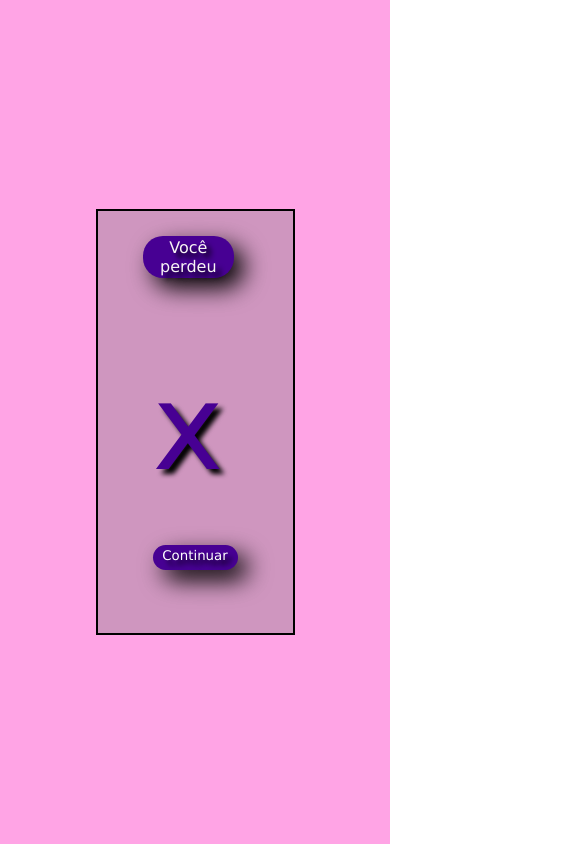
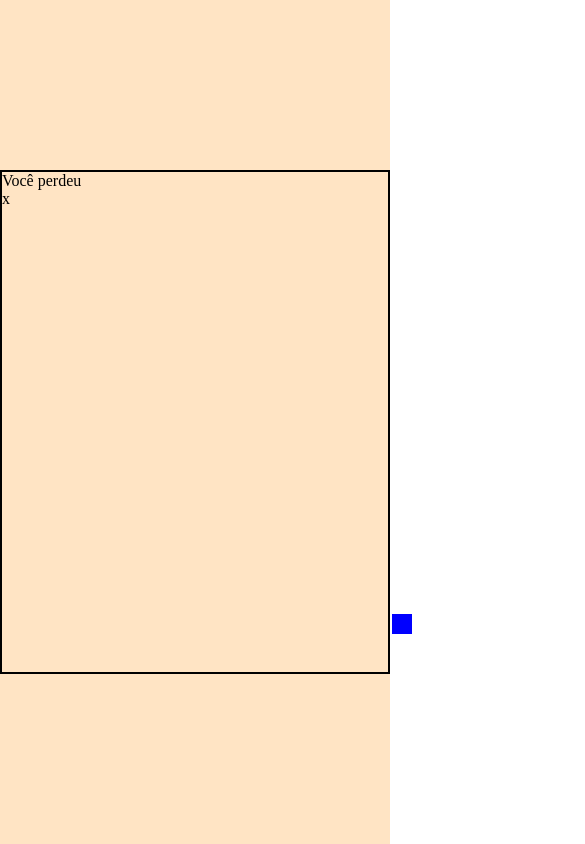
Before and after one commit to rafaelrvs/JogoDino, a plain HTML site: page index.html in a window 390 px wide. Shown: the top 844 px of the page, 585 px wide, since content can reach past the window. Drawn offline with Linux system fonts and the light colour scheme.

Commit message:
atualização

```diff
--- a/index.html
+++ b/index.html
@@ -11,12 +11,12 @@
   <body>
     <div id="planoDeFundo" >
       <div id="game">
-        <div id="pontuacao">00</div>
-        <div id="personagem"></div>
-        <div id="quadrado"></div>
-        <div id="quadrado2"></div>
-        <div id="texto"></div>
-        <div id="texto2"></div>
+        <nav id="pontuacao">00</nav>
+        <nav id="personagem"></nav>
+        <nav id="quadrado"></nav>
+        <nav id="quadrado2"></nav>
+        <nav id="texto"></nav>
+        <nav id="texto2"></nav>
         <button class="btn" onclick="atualizacao(  window.location.reload())">
           Continuar
         </button>
--- a/script.js
+++ b/script.js
@@ -28,8 +28,8 @@ var testarColisao = setInterval(function () {
   );
 
   if (
-    (LocalizacaoQuadrado < 20 &&LocalizacaoQuadrado > 0 && LocalizacaoPersonagem >= 300) ||
-    LocalizacaoPersonagem >= 300 && LocalizacaoQuadrad2 < 20&& LocalizacaoQuadrad2 >0 ||LocalizacaoQuadrado < 20 &&LocalizacaoQuadrado > 0 && LocalizacaoPersonagem >= 280){
+    (LocalizacaoQuadrado < 20 &&LocalizacaoQuadrado > 0 && LocalizacaoPersonagem >= 60) ||
+    LocalizacaoPersonagem >= 200 && LocalizacaoQuadrad2 < 20&& LocalizacaoQuadrad2 >0 ||LocalizacaoQuadrado < 20 &&LocalizacaoQuadrado > 0 && LocalizacaoPersonagem >= 200){
     perdeu();
   }
   else {
--- a/style.css
+++ b/style.css
@@ -1,165 +1,86 @@
 *{
     margin: 0;
     padding: 0;
-    font-family: Verdana, Geneva, Tahoma, sans-serif;
-    color: #fff;
+}
+#planoDeFundo{
+    position:relative;
+    display: flex;
+    justify-content: center;
+    align-items: center;
+    background-color: bisque;
+    height: 100vh;
+
+}
+#game{
+    display: block;
+    flex-wrap: wrap;
+    height: 500px;
+    width: 1200px;
+    overflow: hidden;
+    border: 2px solid black;
+
+}
+#pontuacao{
+    display: flex;
+    justify-content:flex-end;
+    margin: 10px;
+    color:black;
+}
+#personagem{
+    position: fixed;
+    height: 50px;
+    width: 20px;
+    background-color: blueviolet;
+    justify-content: flex-start;
+    align-items: flex-end;
+    margin-top: 412px;
+    margin-left: 10px;
+
+}
+@keyframes personagem{
+    0%{bottom:200px;}
+    20%{top: 210;}
+    30%{top: 220;}
+    40%{top: 270;}
+    50%{top: 340;}
+    60%{top: 340;}
+    70%{top: 270;}
+    80%{top: 215;}
+    90%{top: 210;}
+    100%{top: 200;}
 
 
 }
-@media(max-width:1000px){
-#planoDeFundo{
-    position: fixed;
-    background-color:rgba(255, 0, 183, 0.355);
-    display: flex;
-    justify-content: center;
-    align-items: center;
-    height: 100vh;
-    width:  100%;
+.animar{
+     animation: personagem 1000ms  ease-out;
 }
-#game{
-    display: flex;
+#quadrado{
     position: absolute;
-    justify-content:space-between;
-    align-items:center;
-    height: 50%;
-    width: 50%;
-    border: solid 2px black;
-    background-color: rgba(128, 128, 128, 0.378);
-    overflow: hidden;
+    flex-wrap: wrap;
+    height: 20px;
+    width: 20px;
+    background-color: blue;
+    margin-top: 442px;
+    margin-left:390px;
+    animation: quadrado 5000ms infinite linear;
 }
-#pontuacao{
-    position: absolute;
-    color: black;
-    top: 10px;
-    right: 10px;
 
-}
-#texto{
-    display: none;
-    position: absolute;
-    top: 15px;
-    margin-left:200px;
-    width: 45%;
-    background-color:  rgb(71, 0, 147);
-    padding: 1%;
-    text-align: center;
-    color: rgb(248, 245, 245);
-    border-radius: 20px;
-    text-shadow: 5px 5px 5px black ;
-    box-shadow: 10px 10px 25px black;
-}
-#texto2{
+@keyframes quadrado{
+    0%{left:1000px;}
+    100%{left:-1100px;}
 
-    position: absolute;
-    font-size: 90pt;
-    margin-left: 340px;
-    color: rgb(71, 0, 147);
-    text-shadow: 5px 5px 5px black ;
 
 }
 .btn{
+    position: absolute;
     display: none;
-    position: fixed;
-    padding: 1%;
-    margin-top: 20em;
-    margin-left:280px;
-    width: 15em;
-    justify-content: center;
-    background-color:  rgb(71, 0, 147);
-    border-radius: 20px;
-    border: none;
-    box-shadow: 10px 10px 25px black;
-    text-shadow: 5px 5px 5px black ;
+    flex-wrap: wrap;
+    padding: 15px;
+    border-radius:10px ;
+    border:none;
+    box-shadow: 10px 10px 10px black;
+    color: azure;
+    background-color: blueviolet;
+    margin-top: 350px;
+    margin-left: 590px;
 }
-
-
-#personagem{
-    position: absolute;
-    width: 20px;
-    height: 50px;
-    background-color:  rgb(71, 0, 147);
-    top: 86%;
-    margin-left: 2px;
-    border-radius: 2px;
-    border:1px solid black;
-
-}
-
-.animar{
-animation: personagem 600ms  ease-out;
-}
-
-@keyframes personagem{
-    0%{top:86%;}
-    70%{top: 50%;}
-    100%{top: 86%;}
-
-}
-#quadrado{
-    position: absolute;
-    width: 20px;
-    height: 20px;
-    background-color: rgb(71, 0, 147);
-    right: 0;
-    bottom: 1px;
-    left: 1530px;
-    animation: quadrado 1500ms infinite linear;
-
-}
-
-
-@keyframes quadrado{
-    0%{left:1800px;}
-    100%{left: -30px;}
-
-
-}
-
-}
-#quadrado2{
-    display: none;
-    position: absolute;
-    width: 20px;
-    height: 20px;
-    background-color: rgb(71, 0, 147);
-    right: 0;
-    bottom: 1px;
-    left: 1530px;
-    animation: quadrado 2000ms infinite linear;
-
-}
-
-
-
-@media (min-width:300px){
-
-
-    #game{
-        justify-content: space-between;
-        align-items: center;
-
-    }
-    #texto{
-        margin-left: 45px;
-        margin-top: 10px;
-    }
-
-    #texto2{
-        margin-left: 55px;
-        margin-top: 10px;
-        font-size:90pt;
-    }
-    .btn{
-       margin-top:270px;
-       height: 25px;
-       width: 85px;
-        margin-left: 55px;
-    }
-    #pontuacao{
-
-        position: absolute;
-        top: 3px;
-        color: blue;
-        right: 10px;
-    }
-}
```
